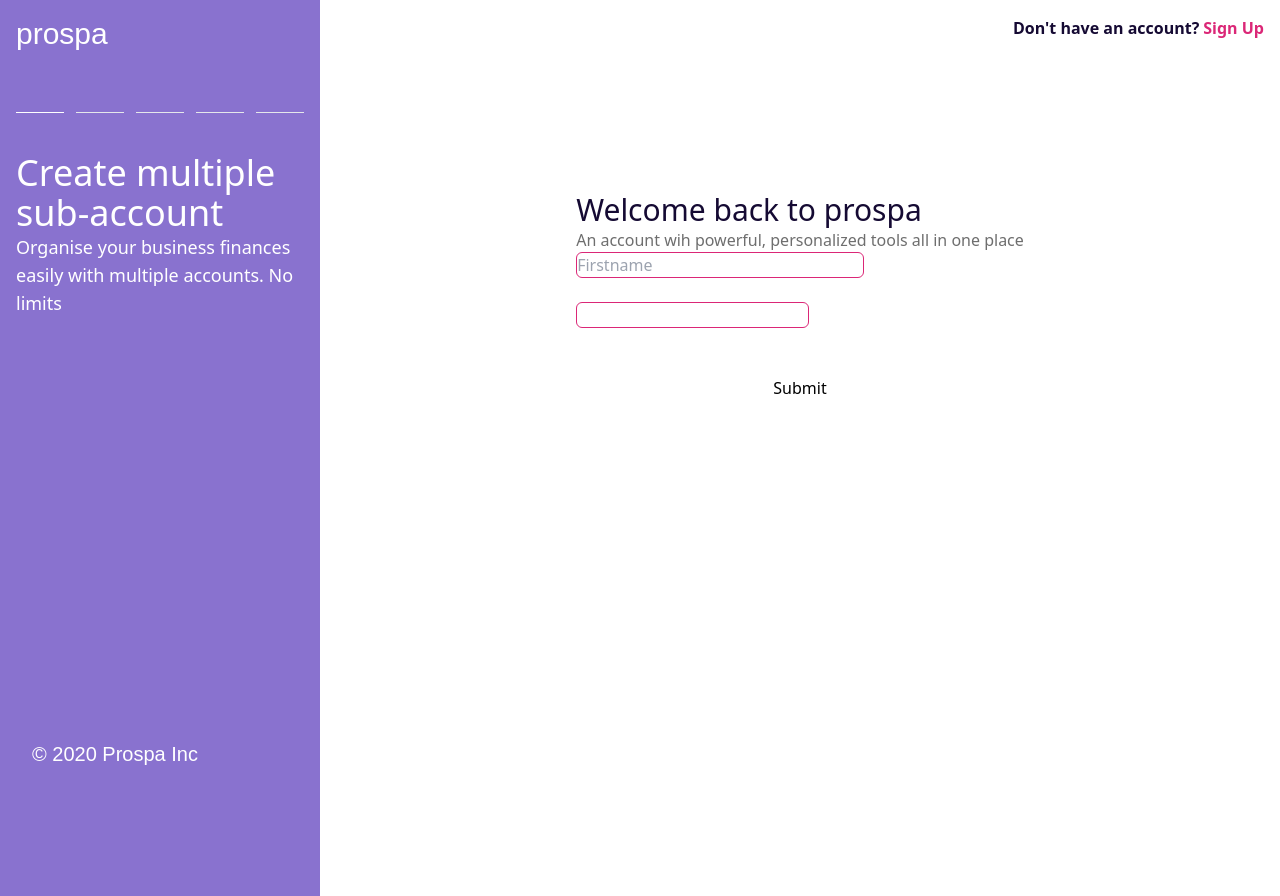
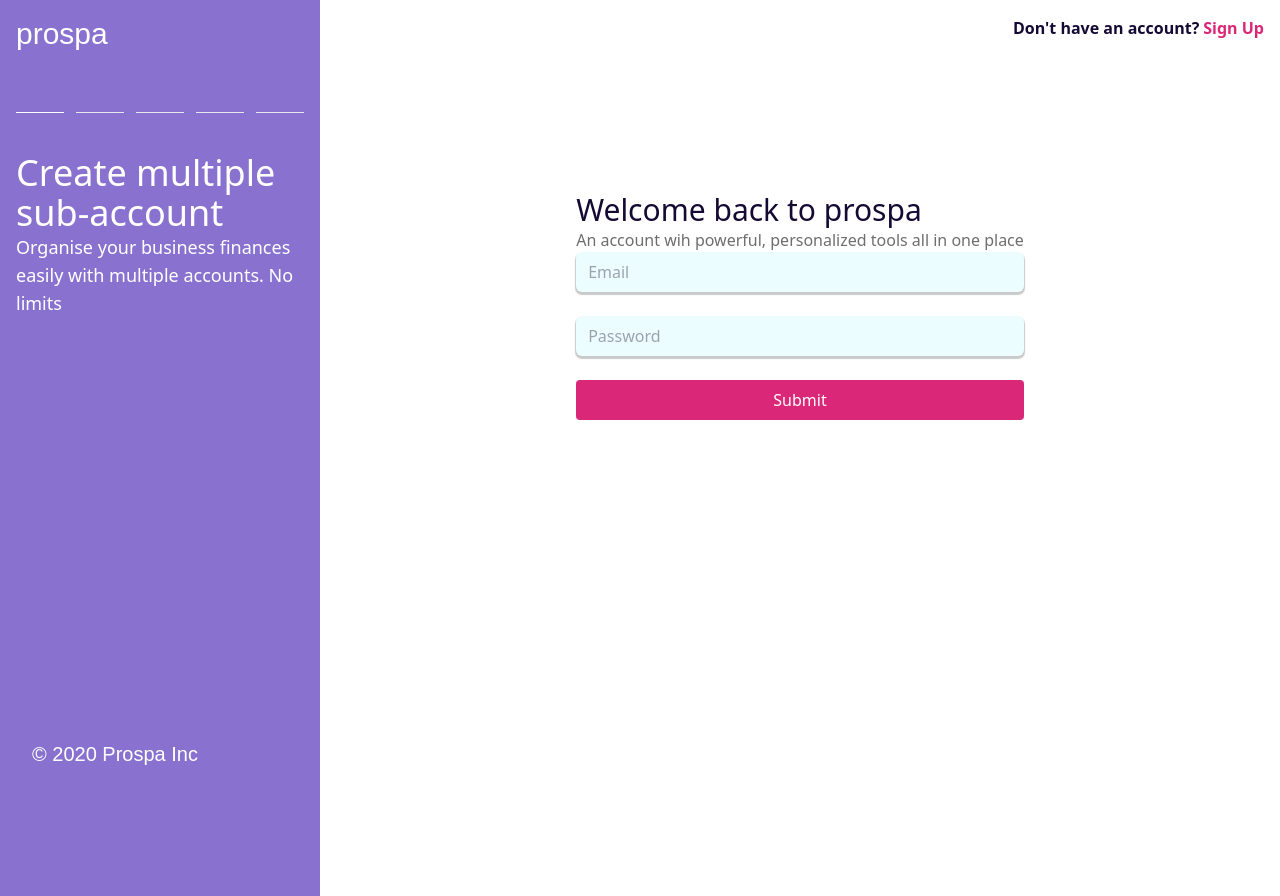
Before and after one commit to Robertito1/getpreneured, a React (Create React App) app: page / in a window 1280 px wide. Built offline with nearby package versions, Linux system fonts and the light colour scheme.

Commit message:
implemented login functionality

```diff
--- a/src/components/dashboardDetails.js
+++ b/src/components/dashboardDetails.js
@@ -8,7 +8,7 @@ import SavingsAccount from './savingsAccount'
 
 const DashboardDetails = () => {
     return (
-        <div className='p-12 w-full dashboard-background'>
+        <div className='p-12 w-full offwhite-background'>
            <div className='flex justify-between mb-6'>
                <div>
                 <p className='primary-font text-2xl text-purp font-bold'>Welcome back Kathy</p>
@@ -19,7 +19,7 @@ const DashboardDetails = () => {
                     </a>
                 </span>
                </div>
-               <button className='rounded bg-pink-600 px-4 text-white h-10'>
+               <button className='rounded bg-pink-600 px-4 text-white h-10 outline-none'>
                    Add a sub account
                </button>
            </div>
--- a/src/components/dashboardSideNav.js
+++ b/src/components/dashboardSideNav.js
@@ -18,8 +18,8 @@ const DashboardSideNav = () => {
                     <p className='primary-font text-purp font-black'>Clayvant Inc</p>
                     <p className='primary-font'>manage account</p>
                 </div>
-                <select className='h-8' name="cars" id="cars">
-                    <option value="volvo">Volvo</option>
+                <select className='h-8 outline-none' name="cars" id="cars">
+                    <option value="volvo"></option>
                     <option value="saab">Saab</option>
                     <option value="mercedes">Mercedes</option>
                     <option value="audi">Audi</option>
--- a/src/components/loginForm.js
+++ b/src/components/loginForm.js
@@ -1,55 +1,51 @@
-import React from 'react';
+import React, {useState}  from 'react';
 import {Formik, Form, Field, ErrorMessage} from 'formik';
+import { useHistory } from 'react-router-dom'
 import * as yup from 'yup';
 
+
 const LoginForm = () =>{
+    const history = useHistory()
     return (
         <div>
             <p className='text-3xl text-purp'>Welcome back to prospa</p>
             <p className='dashboard-side-text'>An account wih powerful, personalized tools all in one place</p>
             <Formik
-                initialValues={{ firstName: '', lastName: '', number: '', email: '', password: '' }}
+                initialValues={{ email: '', password: '' }}
                 validationSchema={yup.object({
-                firstName: yup.string()
-                .required('Firstname is required'),
-                lastName: yup.string()
-                .required('Lastname is required'),
-                number: yup.number()
-                .required('Phonenumber is required'),
                 email: yup.string().email()
                 .required('Email is required'),
+                password: yup.string().required('Password is required')
                 })}
                 onSubmit={(values, { setSubmitting }) => {
                     setTimeout(() => {
-                    alert(JSON.stringify(values, null, 2));
+                        history.push('/dashboard')
+                        console.log(values)
                     setSubmitting(false);
                     }, 400);
                 }}
             >
                 {({ isSubmitting }) => (
                     <Form className='flex flex-col'>
-                    <div className='mb-6 w-72'>
+                    <div className='mb-6'>
                         <Field
-                        type="text"
-                        name="firstName"
-                        className='w-full border-solid border border-pink-600 rounded-md'
-                        placeholder='Firstname'
-                        />
-                        <ErrorMessage name="firstName" component="div" className='text-red-700 text-sm'/>
+                          type="email"
+                          name="email"
+                          className='w-full input-shadow border-none rounded-md offwhite-background p-3 h-10 outline-none'
+                          placeholder='Email'
+                           />
+                        <ErrorMessage name="email" component="div" className='text-red-700 text-sm'/>
                     </div>
-                    <div>
-                        <Field type="text" name="lastName" className='border-solid border border-pink-600 rounded-md text-pink-600'/>
-                        <ErrorMessage name="lastName" component="div" />
+                    <div className='mb-6'>
+                        <Field
+                          type="password"
+                          name="password"
+                          className='w-full input-shadow border-none rounded-md offwhite-background p-3 h-10 outline-none'
+                          placeholder='Password'
+                           />
+                        <ErrorMessage name="password" component="div" className='text-red-700 text-sm'/>
                     </div>
-                    <div>
-                        <Field type="number" name="number" />
-                        <ErrorMessage name="number" component="div" />
-                    </div>
-                    <div>
-                        <Field type="email" name="email" />
-                        <ErrorMessage name="email" component="div" />
-                    </div>
-                    <button type="submit" disabled={isSubmitting}>
+                    <button type="submit" disabled={isSubmitting} className='rounded bg-pink-600 px-4 text-white h-10 outline-none'>
                         Submit
                     </button>
                     </Form>
--- a/src/index.css
+++ b/src/index.css
@@ -27,6 +27,10 @@
  color: #6e6e6e
 }
 
-.dashboard-background{
+.offwhite-background{
   background-color: #ecfdff;
  }
+
+ .input-shadow{
+  box-shadow: 0px 2px 1px 1px #cacaca;
+}
```
Also changed, not shown: src/components/signUpForm.js (+66 -37 lines).
